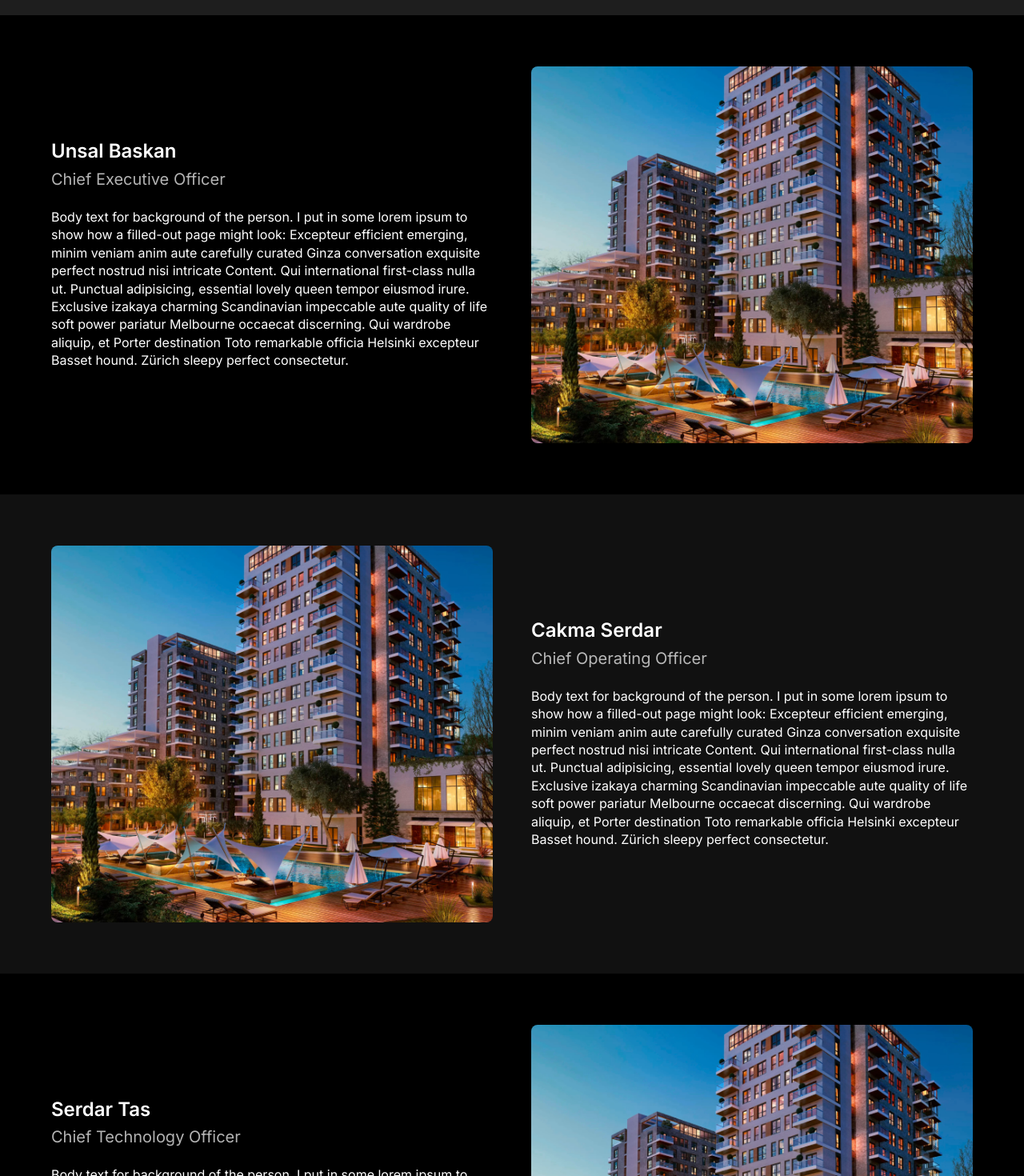
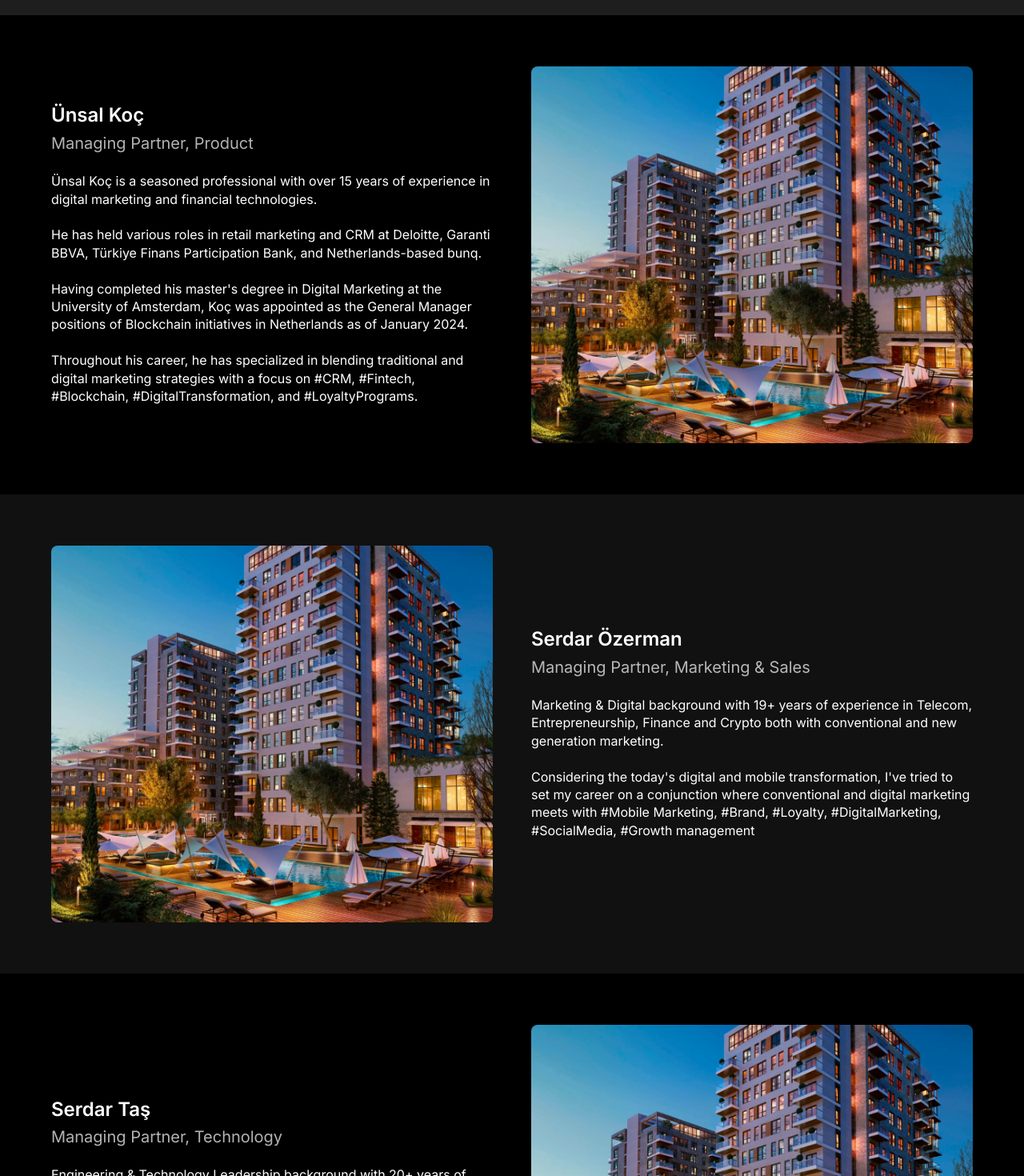
Before and after one commit to registerblock/registerblock.github.io, a Next.js app: page /team in a window 1280 px wide. Shown: the part 80-1550 px from the top of the page at 80% size. Built offline with nearby package versions, Linux system fonts and the light colour scheme.

Commit message:
Add HTML support for text in InfoSection/add required texts

```diff
--- a/src/app/page.js
+++ b/src/app/page.js
@@ -11,14 +11,26 @@ export default function Home() {
       <InfoSection
         title="How it works?"
         subtitle="Business model of Brickchain"
-        text="Each property is tokenized as a collection of NFTs that represent fractional ownership. Investors purchase the fractions they want and receive rental payouts proportionally. Tokens can be traded freely on our marketplace, letting you build a diversified portfolio of real estate shares."
+        isHTML={true}
+        text="RegisterBlock transforms real-world assets like real estate and commodities into digital tokens on the blockchain. <br/>
+        <br/>
+        <b>Asset Selection: </b><br/>
+        We partner with trusted providers to source high-quality assets. <br/><br/>
+        <b>Tokenization: </b><br/>
+        Each asset is digitized and divided into secure, tradable tokens using blockchain technology <br/><br/>
+        <b>Investment: </b><br/>
+        Investors can buy fractions of these assets, gaining exposure and potential returns with lower entry barriers <br/><br/>
+        <b>Trading & Management: </b> <br/>
+        Tokens can be traded or managed easily on our platform, with full transparency and regulatory compliance<br/><br/>
+        <br/>
+        This model opens new opportunities for investors and asset owners, making investing more accessible, liquid, and secure."
         image={img1}
         background="#000000"
       />
       <InfoSection
         title="Legal & Security"
-        subtitle="Business model of Brickchain"
-        text="All properties are backed by legal deeds held with licensed partners. Ownership records are stored on-chain and every transaction is executed by audited smart contracts, ensuring complete transparency and security for your investments."
+        subtitle="Legal compliance and security of tokenized assets"
+        text="RegisterBlock operates under robust regulatory frameworks in Switzerland and Delaware, USA. All tokenizations are legally established and recorded in these jurisdictions, where our companies are incorporated. The tokenization of shares and real-world assets is conducted with oversight by legal notaries and is fully compliant with local securities laws and blockchain regulations. In Switzerland, asset tokens are treated as securities and must adhere to FINMA and Swiss Code of Obligations requirements, ensuring transparency, legal certainty, and investor protection. In Delaware, USA, blockchain-based share issuance and record-keeping are recognized by law, providing additional legal clarity and security for our investors. This dual-jurisdiction approach guarantees that every tokenized asset on RegisterBlock is secure, compliant, and verifiable."
         image={img1}
         reverse
         background="#111111"
--- a/src/app/team/page.js
+++ b/src/app/team/page.js
@@ -10,39 +10,39 @@ export default function Team() {
   return (
     <main className="bg-[#1E1E1E] text-white">
       <InfoSection
-        title="Unsal Baskan"
-        subtitle="Chief Executive Officer"
-        text="Body text for background of the person. I put in some lorem ipsum to show how a filled-out page might look:
-
-Excepteur efficient emerging, minim veniam anim aute carefully curated Ginza conversation exquisite perfect nostrud nisi intricate Content. Qui international first-class nulla ut. Punctual adipisicing, essential lovely queen tempor eiusmod irure. Exclusive izakaya charming Scandinavian impeccable aute quality of life soft power pariatur Melbourne occaecat discerning. Qui wardrobe aliquip, et Porter destination Toto remarkable officia Helsinki excepteur Basset hound. Zürich sleepy perfect consectetur."
+        title="Ünsal Koç"
+        subtitle="Managing Partner, Product"
+        isHTML={true}
+        text="Ünsal Koç is a seasoned professional with over 15 years of experience in digital marketing and financial technologies. <br/><br/>
+He has held various roles in retail marketing and CRM at Deloitte, Garanti BBVA, Türkiye Finans Participation Bank, and Netherlands-based bunq.<br/><br/>
+Having completed his master's degree in Digital Marketing at the University of Amsterdam, Koç was appointed as the General Manager positions of Blockchain initiatives in Netherlands as of January 2024.<br/><br/>
+Throughout his career, he has specialized in blending traditional and digital marketing strategies with a focus on #CRM, #Fintech, #Blockchain, #DigitalTransformation, and #LoyaltyPrograms."
         image={img1}
         background="#000000"
       />
       <InfoSection
-        title="Cakma Serdar"
-        subtitle="Chief Operating Officer"
-        text="Body text for background of the person. I put in some lorem ipsum to show how a filled-out page might look:
-
-Excepteur efficient emerging, minim veniam anim aute carefully curated Ginza conversation exquisite perfect nostrud nisi intricate Content. Qui international first-class nulla ut. Punctual adipisicing, essential lovely queen tempor eiusmod irure. Exclusive izakaya charming Scandinavian impeccable aute quality of life soft power pariatur Melbourne occaecat discerning. Qui wardrobe aliquip, et Porter destination Toto remarkable officia Helsinki excepteur Basset hound. Zürich sleepy perfect consectetur."
+        title="Serdar Özerman"
+        subtitle="Managing Partner, Marketing & Sales"
+        isHTML={true}
+        text="Marketing & Digital background with 19+ years of experience in Telecom, Entrepreneurship, Finance and Crypto both with conventional and new generation marketing. <br/><br/>
+Considering the today's digital and mobile transformation, I've tried to set my career on a conjunction where conventional and digital marketing meets with #Mobile Marketing, #Brand, #Loyalty, #DigitalMarketing, #SocialMedia, #Growth management"
         image={img1}
         reverse
         background="#111111"
       />
       <InfoSection
-        title="Serdar Tas"
-        subtitle="Chief Technology Officer"
-        text="Body text for background of the person. I put in some lorem ipsum to show how a filled-out page might look:
-
-Excepteur efficient emerging, minim veniam anim aute carefully curated Ginza conversation exquisite perfect nostrud nisi intricate Content. Qui international first-class nulla ut. Punctual adipisicing, essential lovely queen tempor eiusmod irure. Exclusive izakaya charming Scandinavian impeccable aute quality of life soft power pariatur Melbourne occaecat discerning. Qui wardrobe aliquip, et Porter destination Toto remarkable officia Helsinki excepteur Basset hound. Zürich sleepy perfect consectetur."
+        title="Serdar Taş"
+        subtitle="Managing Partner, Technology"
+        isHTML={true}
+        text="Engineering & Technology Leadership background with 20+ years of experience across Aviation, Logistics, Retail, and Enterprise Software, combining traditional IT management with modern software engineering practices. <br/><br/>
+In today’s agile and cloud-driven transformation, I’ve built my career at the intersection of engineering excellence and business value — focusing on #EngineeringLeadership, #Agile, #Cloud, #DevOps, #DataDrivenStrategy, and #ScalableSystems."
         image={img1}
         background="#000000"
       />
       <InfoSection
         title="Aybars Badur"
-        subtitle="Chief Digital Officer"
-        text="Body text for background of the person. I put in some lorem ipsum to show how a filled-out page might look:
-
-Excepteur efficient emerging, minim veniam anim aute carefully curated Ginza conversation exquisite perfect nostrud nisi intricate Content. Qui international first-class nulla ut. Punctual adipisicing, essential lovely queen tempor eiusmod irure. Exclusive izakaya charming Scandinavian impeccable aute quality of life soft power pariatur Melbourne occaecat discerning. Qui wardrobe aliquip, et Porter destination Toto remarkable officia Helsinki excepteur Basset hound. Zürich sleepy perfect consectetur."
+        subtitle="Managing Partner, Engineering"
+        text="Aybars Badur is a seasoned software engineer and systems architect with over 25 years of experience in backend development, cloud infrastructure, and distributed systems. He has held key roles at Adidas, MediaMonks, and Adphorus, blending technical leadership with hands-on coding. Aybars is passionate about continuous deployment, automation, and pragmatic engineering. His expertise spans #Python, #AWS, #DevOps, #SystemArchitecture, and #OpenSource."
         image={img1}
         reverse
         background="#111111"
--- a/src/components/Hero/Hero.jsx
+++ b/src/components/Hero/Hero.jsx
@@ -14,12 +14,12 @@ export default function Hero() {
             <div className={styles.container} >
                 <div className={styles.imageWrapper}></div>
                 <div className={styles.content}>
-                    <h1 className={styles.title}>Brickchain</h1>
+                    <h1 className={styles.title}>Registerblock</h1>
                     <p className={styles.description}>
-                        Invest in real estate the modern way. Brickchain turns buildings
-                        and houses into fractional NFTs so anyone can own a share of a
-                        property. Buy, sell and trade your tokens while receiving your
-                        portion of rental income automatically on chain.
+                    RegisterBlock brings real estate and other tangible assets <br/>
+                    to the blockchain,  making  investing  simple, secure, and <br/>
+                    accessible for everyone. Own fractions of valuable assets  <br/>
+                    and trade them anytime, anywhere.
                     </p>
                     <div className={styles.buttons} onClick={() => {
                         router.push('/projects');
--- a/src/components/InfoSection/InfoSection.jsx
+++ b/src/components/InfoSection/InfoSection.jsx
@@ -7,7 +7,8 @@ export default function InfoSection({
     text,
     image,
     reverse = false,
-    background = '#0f0f0f'
+    background = '#0f0f0f',
+    isHTML = false,
 }) {
     return (
         <section
@@ -18,7 +19,15 @@ export default function InfoSection({
                 <div className={styles.content}>
                     <h2 className={styles.title}>{title}</h2>
                     <h4 className={styles.subtitle}>{subtitle}</h4>
-                    <p className={styles.text}>{text}</p>
+                    {/* Conditionally render HTML or plain text */}
+                    {isHTML ? (
+                        <div
+                            className={styles.text}
+                            dangerouslySetInnerHTML={{ __html: text }}
+                        />
+                    ) : (
+                        <p className={styles.text}>{text}</p>
+                    )}
                 </div>
                 <div className={styles.imageWrapper}>
                     <Image src={image} alt={title} className={styles.image} />
```
